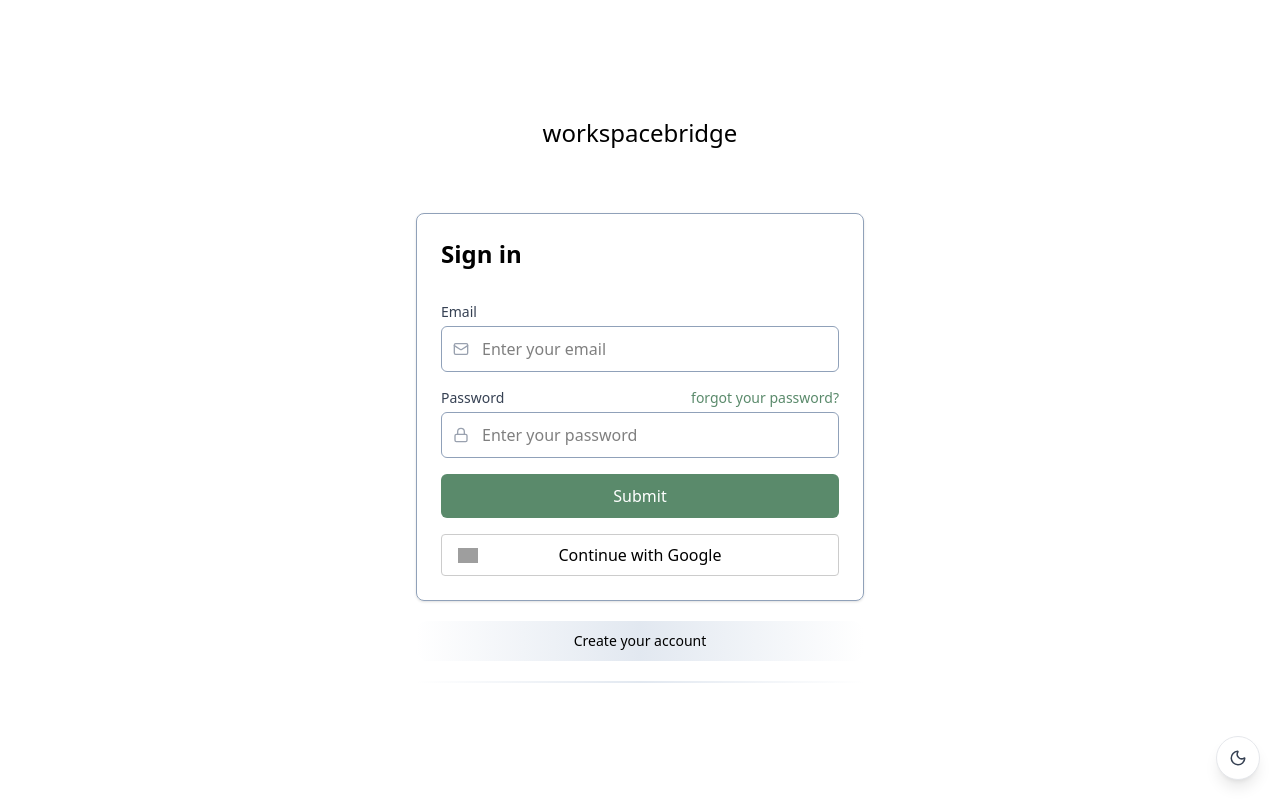
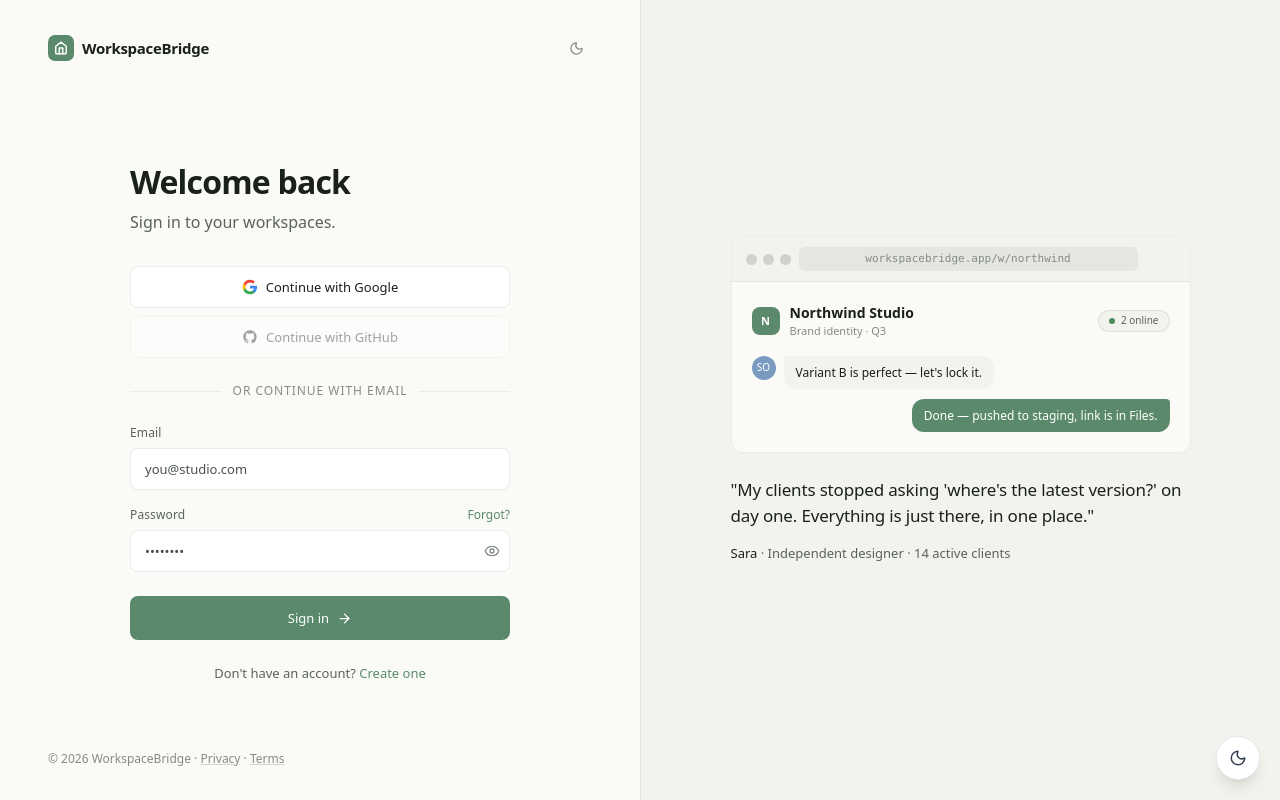
Before and after one commit to dlkokhta/workspacebridge-frontend, a React (Vite) app: page /login in a window 1280 px wide. Built offline with nearby package versions, Linux system fonts and the light colour scheme; no server answers; grey boxes are pictures that could not be loaded.

Commit message:
change login page design

```diff
--- a/src/pages/loginPage/LoginPage.tsx
+++ b/src/pages/loginPage/LoginPage.tsx
@@ -1,169 +1,282 @@
 import { useForm } from "react-hook-form";
 import { yupResolver } from "@hookform/resolvers/yup";
 import axios from "axios";
-import { useNavigate } from "react-router-dom";
+import { useNavigate, Link } from "react-router-dom";
 import { useState } from "react";
 import { useAuth } from "../../context/AuthContext";
+import { useTheme } from "../../context/ThemeContext";
 import type { loginTypes } from "../../types/loginTypes";
 import { loginSchema } from "../../schemas";
-import { Mail, Lock } from "lucide-react";
-import GoogleButton from "../../components/GoogleButton";
+import { ArrowRight, Eye, EyeOff, Sun, Moon } from "lucide-react";
+
+const GoogleIcon = () => (
+  <svg width="16" height="16" viewBox="0 0 24 24" fill="none">
+    <path d="M22.56 12.25c0-.78-.07-1.53-.2-2.25H12v4.26h5.92c-.26 1.37-1.04 2.53-2.21 3.31v2.77h3.57c2.08-1.92 3.28-4.74 3.28-8.09z" fill="#4285F4"/>
+    <path d="M12 23c2.97 0 5.46-.98 7.28-2.66l-3.57-2.77c-.98.66-2.23 1.06-3.71 1.06-2.86 0-5.29-1.93-6.16-4.53H2.18v2.84C3.99 20.53 7.7 23 12 23z" fill="#34A853"/>
+    <path d="M5.84 14.09c-.22-.66-.35-1.36-.35-2.09s.13-1.43.35-2.09V7.07H2.18C1.43 8.55 1 10.22 1 12s.43 3.45 1.18 4.93l3.66-2.84z" fill="#FBBC05"/>
+    <path d="M12 5.38c1.62 0 3.06.56 4.21 1.64l3.15-3.15C17.45 2.09 14.97 1 12 1 7.7 1 3.99 3.47 2.18 7.07l3.66 2.84c.87-2.6 3.3-4.53 6.16-4.53z" fill="#EA4335"/>
+  </svg>
+);
+
+const GithubIcon = () => (
+  <svg width="16" height="16" viewBox="0 0 24 24" fill="currentColor">
+    <path d="M12 2C6.477 2 2 6.484 2 12.017c0 4.425 2.865 8.18 6.839 9.504.5.092.682-.217.682-.483 0-.237-.008-.868-.013-1.703-2.782.605-3.369-1.343-3.369-1.343-.454-1.158-1.11-1.466-1.11-1.466-.908-.62.069-.608.069-.608 1.003.07 1.531 1.032 1.531 1.032.892 1.53 2.341 1.088 2.91.832.092-.647.35-1.088.636-1.338-2.22-.253-4.555-1.113-4.555-4.951 0-1.093.39-1.988 1.029-2.688-.103-.253-.446-1.272.098-2.65 0 0 .84-.27 2.75 1.026A9.564 9.564 0 0112 6.844c.85.004 1.705.115 2.504.337 1.909-1.296 2.747-1.027 2.747-1.027.546 1.379.202 2.398.1 2.651.64.7 1.028 1.595 1.028 2.688 0 3.848-2.339 4.695-4.566 4.943.359.309.678.92.678 1.855 0 1.338-.012 2.419-.012 2.747 0 .268.18.58.688.482A10.019 10.019 0 0022 12.017C22 6.484 17.522 2 12 2z"/>
+  </svg>
+);
+
+const AppSidePreview = () => (
+  <div className="max-w-[460px] w-full">
+    {/* Browser mockup */}
+    <div className="rounded-xl border border-black/[0.08] dark:border-white/[0.07] bg-white dark:bg-[#151a17] overflow-hidden mb-6">
+      <div className="flex items-center gap-2 px-3.5 py-2.5 bg-[#f3f3ee] dark:bg-[#1c221e] border-b border-black/[0.06] dark:border-white/[0.05]">
+        <div className="flex gap-1.5">
+          <span className="w-[11px] h-[11px] rounded-full bg-black/[0.14] dark:bg-white/[0.14]" />
+          <span className="w-[11px] h-[11px] rounded-full bg-black/[0.14] dark:bg-white/[0.14]" />
+          <span className="w-[11px] h-[11px] rounded-full bg-black/[0.14] dark:bg-white/[0.14]" />
+        </div>
+        <div className="flex-1 h-6 bg-[#0e1310]/[0.06] dark:bg-white/[0.06] rounded-md flex items-center justify-center font-mono text-[11px] text-[#858c87] dark:text-[#6e7672]">
+          workspacebridge.app/w/northwind
+        </div>
+        <div className="w-[30px]" />
+      </div>
+      <div className="p-5 bg-[#fafaf7] dark:bg-[#151a17]">
+        <div className="flex items-center gap-2.5 mb-4">
+          <span className="w-7 h-7 rounded-lg bg-[#5a8a6b] text-white flex items-center justify-center font-semibold text-[11px] shrink-0">
+            N
+          </span>
+          <div>
+            <div className="text-[14px] font-semibold text-[#1a201c] dark:text-[#e8ece9]">Northwind Studio</div>
+            <div className="text-[11px] text-[#858c87] dark:text-[#6e7672]">Brand identity · Q3</div>
+          </div>
+          <div className="ml-auto flex items-center gap-1.5 h-[22px] px-2.5 rounded-full bg-[#f3f3ee] dark:bg-[#1c221e] border border-black/[0.08] dark:border-white/[0.07] text-[10px] font-medium text-[#5a625e] dark:text-[#a0a8a3]">
+            <span className="w-1.5 h-1.5 rounded-full bg-[#4a8a5e] dark:bg-[#6db383]" />
+            2 online
+          </div>
+        </div>
+        <div className="flex flex-col gap-2.5">
+          <div className="flex gap-2">
+            <div className="w-6 h-6 rounded-full bg-[#7a9bbf] text-white flex items-center justify-center text-[10px] font-medium shrink-0">
+              SO
+            </div>
+            <div className="bg-[#f3f3ee] dark:bg-[#1c221e] px-3 py-2 rounded-xl rounded-tl-[4px] text-[12px] leading-[1.45] text-[#1a201c] dark:text-[#e8ece9] max-w-[280px]">
+              Variant B is perfect — let's lock it.
+            </div>
+          </div>
+          <div className="flex gap-2 justify-end">
+            <div className="bg-[#5a8a6b] text-white px-3 py-2 rounded-xl rounded-tr-[4px] text-[12px] leading-[1.45] max-w-[280px]">
+              Done — pushed to staging, link is in Files.
+            </div>
+          </div>
+        </div>
+      </div>
+    </div>
+
+    {/* Testimonial */}
+    <blockquote className="m-0 p-0 text-[17px] leading-[1.5] tracking-[-0.01em] text-[#1a201c] dark:text-[#e8ece9]" style={{ textWrap: "pretty" } as React.CSSProperties}>
+      "My clients stopped asking 'where's the latest version?' on day one. Everything is just there, in one place."
+    </blockquote>
+    <div className="mt-4 text-[13px] text-[#5a625e] dark:text-[#a0a8a3]">
+      <span className="font-medium text-[#1a201c] dark:text-[#e8ece9]">Sara</span> · Independent designer · 14 active clients
+    </div>
+  </div>
+);
 
 export const LoginPage = () => {
   const [responseError, setResponseError] = useState<string | null>(null);
+  const [showPassword, setShowPassword] = useState(false);
   const { setAccessToken } = useAuth();
+  const { theme, toggleTheme } = useTheme();
   const navigate = useNavigate();
+
   const {
     register,
     handleSubmit,
     formState: { errors },
     reset,
-  } = useForm({
-    resolver: yupResolver(loginSchema),
-  });
+  } = useForm({ resolver: yupResolver(loginSchema) });
 
   const url = import.meta.env.VITE_API_URL;
 
   const onSubmit = async (data: loginTypes) => {
-    const userData = {
-      email: data.email,
-      password: data.password,
-    };
+    try {
+      const response = await axios.post(
+        `${url}/auth/login`,
+        { email: data.email, password: data.password },
+        { withCredentials: true },
+      );
 
-    try {
-      const response = await axios.post(`${url}/auth/login`, userData, {
-        withCredentials: true,
-      });
-
-      // 2FA is enabled — redirect to verification page
       if (response.data.requiresTwoFactor) {
         navigate("/auth/2fa-verify", { state: { tempToken: response.data.tempToken } });
         return;
       }
 
-      const accessToken = response.data.accessToken;
-      setAccessToken(accessToken);
-
-      if (response.data.user.role === "ADMIN") {
-        navigate("/adminPanel");
-      } else {
-        navigate("/profile");
-      }
-
+      setAccessToken(response.data.accessToken);
+      navigate(response.data.user.role === "ADMIN" ? "/adminPanel" : "/profile");
       reset();
-    } catch (error: any) {
-      if (error?.response?.data?.message) {
-        setResponseError(error.response.data.message);
-      } else {
-        setResponseError("An error occurred. Please try again.");
-      }
+    } catch (error: unknown) {
+      const msg = (error as { response?: { data?: { message?: string } } })?.response?.data?.message;
+      setResponseError(msg ?? "An error occurred. Please try again.");
     }
   };
 
-  const handleClick = (path: string) => {
-    navigate(path);
+  const handleGoogleLogin = () => {
+    window.location.href = `${url}/auth/google`;
   };
 
   return (
-      <div className="min-h-screen flex flex-col justify-center py-6 sm:py-8 md:py-12 px-4 sm:px-6 md:px-8 lg:px-12 dark:bg-gray-900">
-      <div className="w-full max-w-md mx-auto">
-        <h1
-          onClick={() => navigate("/")}
-          className="cursor-pointer text-center font-roboto font-medium text-xl sm:text-2xl mb-8 sm:mb-12 md:mb-16 dark:text-white"
+    <div className="min-h-screen grid grid-cols-1 lg:grid-cols-2 bg-[#fafaf7] dark:bg-[#0e1310]">
+      {/* Left — form */}
+      <div className="flex flex-col px-8 py-8 md:px-12 overflow-auto">
+        {/* Header */}
+        <div className="flex items-center justify-between mb-16">
+          <Link
+            to="/"
+            className="flex items-center gap-2 text-[15px] font-semibold tracking-[-0.02em] text-[#1a201c] dark:text-[#e8ece9]"
           >
-          workspacebridge
+            <span className="w-[26px] h-[26px] rounded-[7px] bg-[#5a8a6b] text-white flex items-center justify-center">
+              <svg width="14" height="14" viewBox="0 0 24 24" fill="none" stroke="currentColor" strokeWidth="2.5" strokeLinecap="round" strokeLinejoin="round">
+                <path d="M3 9l9-7 9 7v11a2 2 0 01-2 2H5a2 2 0 01-2-2z"/>
+                <polyline points="9 22 9 12 15 12 15 22"/>
+              </svg>
+            </span>
+            WorkspaceBridge
+          </Link>
+          <button
+            type="button"
+            onClick={toggleTheme}
+            className="w-8 h-8 flex items-center justify-center rounded-lg text-[#858c87] dark:text-[#6e7672] hover:bg-black/[0.05] dark:hover:bg-white/[0.05] transition-colors"
+            aria-label="Toggle theme"
+          >
+            {theme === "dark" ? <Sun size={15} /> : <Moon size={15} />}
+          </button>
+        </div>
+
+        {/* Form content */}
+        <div className="flex-1 flex flex-col justify-center max-w-[380px] w-full mx-auto">
+          <h1 className="text-[32px] font-semibold tracking-[-0.025em] leading-tight mb-2 text-[#1a201c] dark:text-[#e8ece9]">
+            Welcome back
           </h1>
+          <p className="text-[#5a625e] dark:text-[#a0a8a3] mb-8">
+            Sign in to your workspaces.
+          </p>
 
-        <form
-          onSubmit={handleSubmit(onSubmit)}
-          className="mb-5 flex flex-col gap-3 sm:gap-4 border border-slate-400 dark:border-gray-600 rounded-lg px-4 sm:px-5 md:px-6 py-5 sm:py-6 shadow-sm dark:bg-gray-800"
+          {/* OAuth buttons */}
+          <div className="flex flex-col gap-2 mb-6">
+            <button
+              type="button"
+              onClick={handleGoogleLogin}
+              className="flex items-center justify-center gap-2 h-[42px] px-4 rounded-lg border border-black/[0.08] dark:border-white/[0.07] bg-white dark:bg-[#1c221e] text-[13px] font-medium text-[#1a201c] dark:text-[#e8ece9] hover:bg-[#f6f6f1] dark:hover:bg-[#222b26] hover:border-black/[0.14] dark:hover:border-white/[0.14] transition-colors"
             >
-          <h1 className="text-lg sm:text-xl md:text-2xl font-semibold dark:text-white">Sign in</h1>
-          <h1 className="text-xs"></h1>
+              <GoogleIcon />
+              Continue with Google
+            </button>
+            <button
+              type="button"
+              disabled
+              className="flex items-center justify-center gap-2 h-[42px] px-4 rounded-lg border border-black/[0.08] dark:border-white/[0.07] bg-white dark:bg-[#1c221e] text-[13px] font-medium text-[#1a201c] dark:text-[#e8ece9] opacity-40 cursor-not-allowed"
+              title="Coming soon"
+            >
+              <GithubIcon />
+              Continue with GitHub
+            </button>
+          </div>
 
-          <div className="w-full">
-            <label className="block text-xs sm:text-sm font-medium text-gray-700 dark:text-gray-300 mb-1">
+          {/* Divider */}
+          <div className="flex items-center gap-3 mb-6 text-[#858c87] dark:text-[#6e7672] text-[12px] uppercase tracking-[0.08em]">
+            <div className="flex-1 h-px bg-black/[0.06] dark:bg-white/[0.05]" />
+            Or continue with email
+            <div className="flex-1 h-px bg-black/[0.06] dark:bg-white/[0.05]" />
+          </div>
+
+          <form onSubmit={handleSubmit(onSubmit)} noValidate>
+            {/* Email */}
+            <div className="mb-4">
+              <label className="block text-[12px] font-medium text-[#5a625e] dark:text-[#a0a8a3] mb-1.5 tracking-[0.01em]">
                 Email
               </label>
-            <div className="relative">
-              <Mail
-                className="absolute left-2 sm:left-3 top-1/2 transform -translate-y-1/2 text-gray-400"
-                size={16}
+              <input
+                {...register("email")}
+                type="email"
+                placeholder="you@studio.com"
+                className={`w-full h-[42px] px-3.5 rounded-lg border bg-white dark:bg-[#151a17] text-[13px] text-[#1a201c] dark:text-[#e8ece9] placeholder-[#4a514d] dark:placeholder-[#4a514d] outline-none transition-all
+                  ${errors.email
+                    ? "border-red-400 dark:border-red-500 focus:border-red-400 dark:focus:border-red-500 focus:ring-2 focus:ring-red-400/20"
+                    : "border-black/[0.08] dark:border-white/[0.07] hover:border-black/[0.14] dark:hover:border-white/[0.14] focus:border-[#5a8a6b] focus:ring-2 focus:ring-[#5a8a6b]/20"
+                  }`}
               />
-              <input
-                className={`w-full pl-8 sm:pl-10 pr-3 py-2 sm:py-2.5 text-sm sm:text-base border rounded-md focus:outline-none focus:ring-2 focus:ring-[#5a8a6b] dark:bg-gray-700 dark:text-white dark:placeholder:text-gray-400 ${
-                  errors.email ? "border-red-500" : "border-slate-400 dark:border-gray-600"
-                }`}
-                type="email"
-                id="email"
-                {...register("email")}
-                name="email"
-                placeholder="Enter your email"
-              />
-            </div>
-            {errors.email ? (
-              <div className="text-xs sm:text-sm text-red-500 mt-1">{errors.email.message}</div>
-            ) : (
-              responseError && (
-                <div className="text-xs text-red-500">{responseError}</div>
-              )
+              {errors.email && (
+                <p className="mt-1.5 text-[12px] text-red-500">{errors.email.message}</p>
+              )}
+              {!errors.email && responseError && (
+                <p className="mt-1.5 text-[12px] text-red-500">{responseError}</p>
               )}
             </div>
 
-          <div className="w-full">
-            <div className="flex items-center mb-1">
-              <label className="block text-xs sm:text-sm font-medium text-gray-700 dark:text-gray-300">
+            {/* Password */}
+            <div className="mb-6">
+              <div className="flex items-center justify-between mb-1.5">
+                <label className="text-[12px] font-medium text-[#5a625e] dark:text-[#a0a8a3] tracking-[0.01em]">
                   Password
                 </label>
-              <label
-                className="ml-auto block cursor-pointer text-xs sm:text-sm text-[#5a8a6b] hover:text-red-500 dark:text-[#7aaa8a]"
-                htmlFor="password"
-                onClick={() => navigate("/passwordRecovery")}
+                <Link
+                  to="/passwordRecovery"
+                  className="text-[12px] text-[#5a8a6b] hover:text-[#4f7a5e] transition-colors"
                 >
-                forgot your password?
-              </label>
+                  Forgot?
+                </Link>
               </div>
               <div className="relative">
-              <Lock
-                className="absolute left-2 sm:left-3 top-1/2 transform -translate-y-1/2 text-gray-400"
-                size={16}
+                <input
+                  {...register("password")}
+                  type={showPassword ? "text" : "password"}
+                  placeholder="••••••••"
+                  className={`w-full h-[42px] pl-3.5 pr-10 rounded-lg border bg-white dark:bg-[#151a17] text-[13px] text-[#1a201c] dark:text-[#e8ece9] placeholder-[#4a514d] dark:placeholder-[#4a514d] outline-none transition-all
+                    ${errors.password
+                      ? "border-red-400 dark:border-red-500 focus:border-red-400 dark:focus:border-red-500 focus:ring-2 focus:ring-red-400/20"
+                      : "border-black/[0.08] dark:border-white/[0.07] hover:border-black/[0.14] dark:hover:border-white/[0.14] focus:border-[#5a8a6b] focus:ring-2 focus:ring-[#5a8a6b]/20"
+                    }`}
                 />
-              <input
-                className={`w-full pl-8 sm:pl-10 pr-3 py-2 sm:py-2.5 text-sm sm:text-base border rounded-md focus:outline-none focus:ring-2 focus:ring-[#5a8a6b] dark:bg-gray-700 dark:text-white dark:placeholder:text-gray-400 ${
-                  errors.password ? "border-red-500" : "border-slate-400 dark:border-gray-600"
-                }`}
-                type="password"
-                id="password"
-                {...register("password")}
-                name="password"
-                placeholder="Enter your password"
-              />
+                <button
+                  type="button"
+                  onClick={() => setShowPassword((v) => !v)}
+                  className="absolute right-2.5 top-1/2 -translate-y-1/2 text-[#858c87] dark:text-[#6e7672] hover:text-[#5a625e] dark:hover:text-[#a0a8a3] transition-colors"
+                >
+                  {showPassword ? <EyeOff size={16} /> : <Eye size={16} />}
+                </button>
               </div>
               {errors.password && (
-              <div className="text-xs sm:text-sm text-red-500 mt-1">
-                {errors.password.message}
-              </div>
+                <p className="mt-1.5 text-[12px] text-red-500">{errors.password.message}</p>
               )}
             </div>
 
-          <button className="cursor-pointer w-full bg-[#5a8a6b] text-white py-2 sm:py-2.5 px-4 text-sm sm:text-base rounded-md hover:bg-[#4a7a5b] transition-colors font-medium">
-            Submit
+            <button
+              type="submit"
+              className="w-full h-11 flex items-center justify-center gap-2 rounded-lg bg-[#5a8a6b] hover:bg-[#4f7a5e] active:bg-[#446b52] text-white text-[13px] font-medium transition-colors"
+            >
+              Sign in <ArrowRight size={15} />
             </button>
-          <GoogleButton />
           </form>
 
-        <div className="mt-5">
-          <button
-            onClick={() => handleClick("/register")}
-            className="cursor-pointer mb-5 w-full rounded-xl bg-gradient-to-r from-transparent via-slate-200 dark:via-gray-700 to-transparent px-4 sm:px-5 py-2 sm:py-2.5 text-xs sm:text-sm hover:via-slate-300 dark:hover:via-gray-600 transition-colors dark:text-gray-300"
-          >
-            Create your account
-          </button>
+          <p className="text-center mt-6 text-[13px] text-[#5a625e] dark:text-[#a0a8a3]">
+            Don't have an account?{" "}
+            <Link to="/register" className="text-[#5a8a6b] font-medium hover:text-[#4f7a5e] transition-colors">
+              Create one
+            </Link>
+          </p>
         </div>
 
-        <div className="">
-          <div className="h-[2px] w-full bg-gradient-to-r from-transparent via-slate-200 dark:via-gray-700 to-transparent"></div>
+        {/* Footer */}
+        <div className="mt-8 text-[12px] text-[#858c87] dark:text-[#6e7672]">
+          © 2026 WorkspaceBridge ·{" "}
+          <a href="#" className="underline decoration-black/[0.16] dark:decoration-white/[0.14] hover:text-[#5a625e] dark:hover:text-[#a0a8a3] transition-colors">Privacy</a>
+          {" · "}
+          <a href="#" className="underline decoration-black/[0.16] dark:decoration-white/[0.14] hover:text-[#5a625e] dark:hover:text-[#a0a8a3] transition-colors">Terms</a>
         </div>
+      </div>
+
+      {/* Right — preview panel (hidden on mobile) */}
+      <div className="hidden lg:flex items-center justify-center p-8 bg-[#f3f3ee] dark:bg-[#0a0f0c] border-l border-black/[0.06] dark:border-white/[0.05]">
+        <AppSidePreview />
       </div>
     </div>
   );
@@ -171,7 +284,5 @@ export const LoginPage = () => {
 
 declare global {
   // eslint-disable-next-line @typescript-eslint/no-explicit-any
-  interface Window {
-    google?: any;
+  interface Window { google?: any; }
 }
-}
```
Lines whose indentation alone changed are shown as unchanged.
